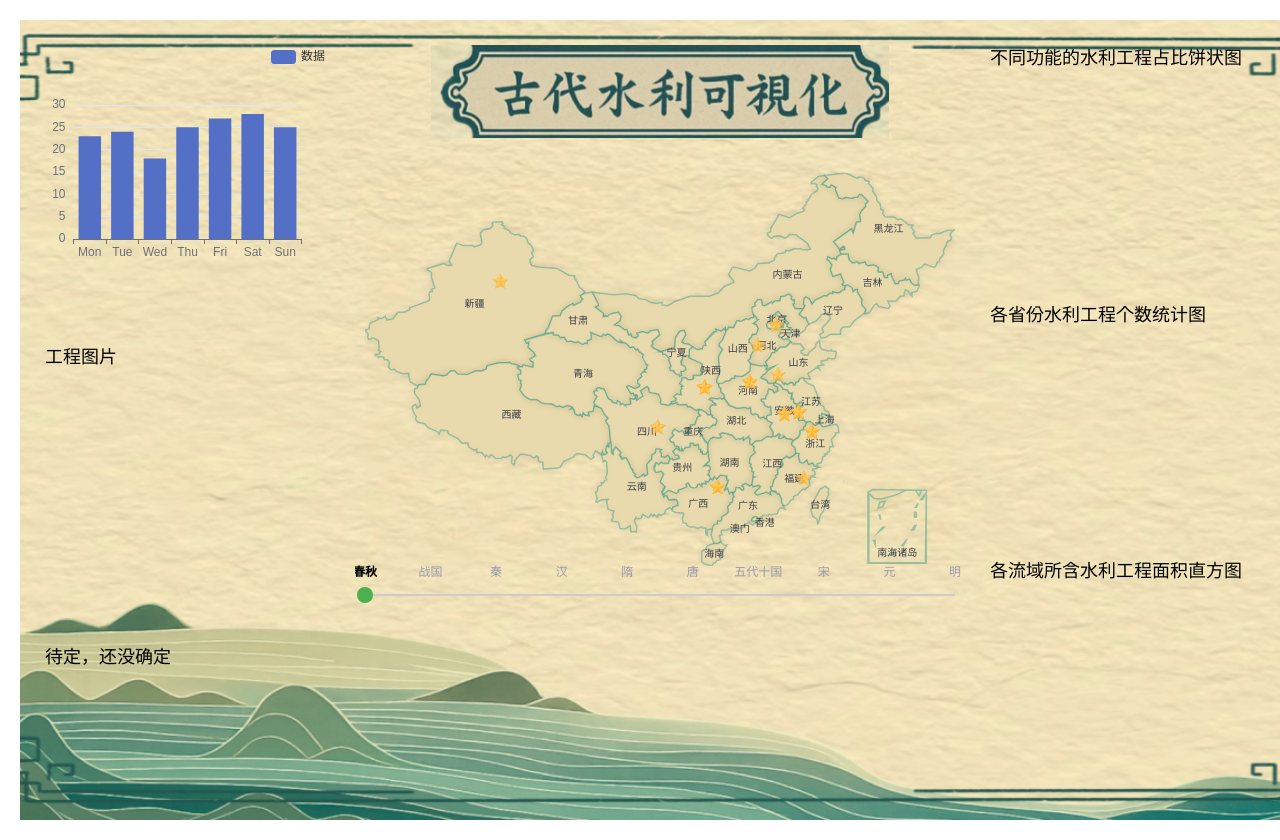
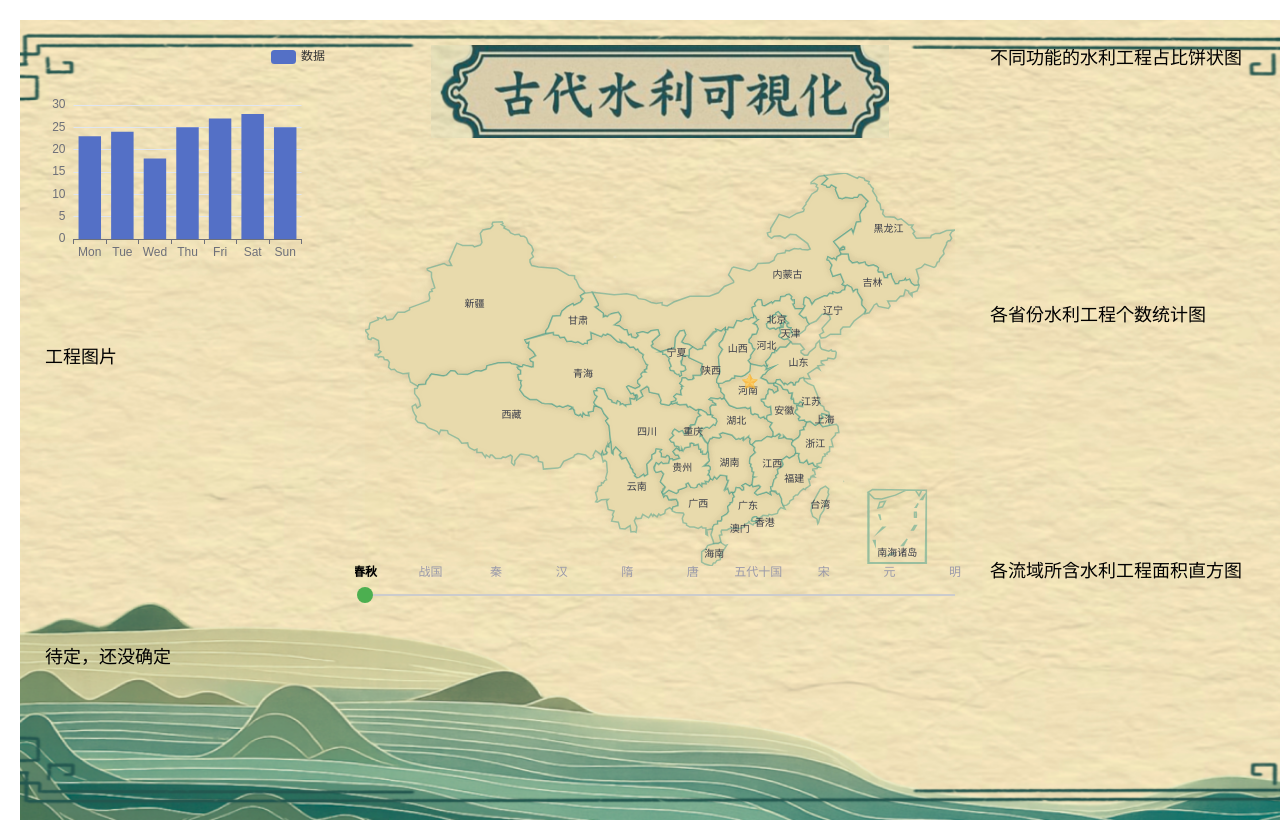
Before and after one commit to Huaixu129/-, a Vue app: page / in a window 1280 px wide. Built offline with nearby package versions, Linux system fonts and the light colour scheme.

Commit message:
实现标点的消失与显现

```diff
--- a/src/App.vue
+++ b/src/App.vue
@@ -16,7 +16,7 @@
       <mapChart class="bg-yellow-400/1 grow" />
     </div>
     <div class="dashboard-item timeline">
-      <timeAxis class="bg-yellow-400/1 p-3 grow" />
+      <timeAxis class="bg-yellow-400/1 p-3 grow" @dynasty-change="onDynastyChange" />
     </div>
     <div class="dashboard-item chart-right-top">
       <graph4 class="h-1/3 box-border pb-4" />
@@ -43,6 +43,18 @@ import graph6 from "./components/graph6.vue";
 import mapChart from "./components/mapChart.vue";
 import T from "./components/T.vue";
 import timeAxis from "./components/timeAxis.vue";
+import { ref, provide } from 'vue';
+
+// 当前朝代状态
+const currentDynasty = ref('春秋');
+
+// 朝代变更处理函数
+const onDynastyChange = (dynasty) => {
+  currentDynasty.value = dynasty;
+};
+
+// 提供当前朝代给其他组件
+provide('currentDynasty', currentDynasty);
 </script>
 
 <style>
--- a/src/components/mapChart.vue
+++ b/src/components/mapChart.vue
@@ -3,20 +3,48 @@
 </template>
 <script setup>
 import mapJson from "../assets/map/china.json";
-import { onMounted, ref } from "vue";
+import { onMounted, ref, inject, watch } from "vue";
 import * as echarts from "echarts";
 import locIcon from '../assets/img/loc.svg';
 import router from '../router';
+import waterProjects from '../data/water_projects_with_dynasty.json';
 
 const chartContainer = ref(null);
+const chart = ref(null);
+// 注入当前朝代状态
+const currentDynasty = inject('currentDynasty');
 
 onMounted(() => {
   echarts.registerMap("china", mapJson);
+  chart.value = echarts.init(chartContainer.value);
+  renderChart();
+
+  // 自适应
+  window.addEventListener("resize", () => {
+    chart.value.resize();
+  });
+});
+
+// 监听朝代变化并重新渲染地图
+watch(currentDynasty, () => {
   renderChart();
 });
 
 const renderChart = () => {
-  const chart = echarts.init(chartContainer.value);
+  if (!chart.value) return;
+
+  // 筛选当前朝代的水利工程
+  const filteredProjects = waterProjects.filter(project =>
+    project.dynasty === currentDynasty.value
+  );
+
+  // 格式化数据为地图所需格式
+  const mapData = filteredProjects.map(project => ({
+    name: project.name,
+    value: project.coordinates,
+    province: project.province,
+    dynasty: project.dynasty
+  }));
 
   const options = {
     geo: {
@@ -63,29 +91,7 @@ const renderChart = () => {
         coordinateSystem: 'geo',
         symbol: `image://${locIcon}`,
         symbolSize: 20,
-        data: [
-          {name: '鸿沟', value: [113.6654, 34.7579], province: '河南省', dynasty: '春秋'},
-          {name: '都江堰', value: [104.0657, 30.6595], province: '四川省', dynasty: '战国'},
-          {name: '郑国渠', value: [108.9480, 34.2632], province: '陕西省', dynasty: '战国'},
-          {name: '引漳十二渠', value: [114.5025, 38.0455], province: '河北省', dynasty: '战国'},
-          {name: '灵渠', value: [110.2983, 25.2748], province: '广西壮族自治区', dynasty: '秦'},
-          {name: '鉴湖', value: [120.1536, 30.2875], province: '浙江省', dynasty: '汉'},
-          {name: '洪泽湖大堤', value: [118.7674, 32.0415], province: '江苏省', dynasty: '汉'},
-          {name: '七门堰', value: [117.2830, 31.8612], province: '安徽省', dynasty: '汉'},
-          {name: '坎儿井', value: [87.6168, 43.8256], province: '新疆维吾尔自治区', dynasty: '汉'},
-          {name: '白渠', value: [108.9482, 34.2634], province: '陕西省', dynasty: '汉'},
-          {name: '龙首渠', value: [108.9484, 34.2636], province: '陕西省', dynasty: '汉'},
-          {name: '邗沟', value: [118.7676, 32.0417], province: '江苏省', dynasty: '隋'},
-          {name: '隋唐大运河', value: [113.6656, 34.7581], province: '河南省', dynasty: '隋'},
-          {name: '它山堰', value: [120.1538, 30.2877], province: '浙江省', dynasty: '唐'},
-          {name: '练湖', value: [118.7678, 32.0419], province: '江苏省', dynasty: '唐'},
-          {name: '相思埭', value: [110.2985, 25.2750], province: '广西壮族自治区', dynasty: '唐'},
-          {name: '钱塘海塘工程', value: [120.1540, 30.2881], province: '浙江省', dynasty: '五代十国'},
-          {name: '芍陂', value: [117.2832, 31.8614], province: '安徽省', dynasty: '五代十国'},
-          {name: '木兰陂', value: [119.3062, 26.0753], province: '福建省', dynasty: '宋'},
-          {name: '通惠河', value: [116.4074, 39.9042], province: '北京市', dynasty: '元'},
-          {name: '戴村坝', value: [116.5871, 35.4050], province: '山东省', dynasty: '明'},
-        ],
+        data: mapData,
         emphasis: {
           itemStyle: {
             color: '#fff'
@@ -95,20 +101,15 @@ const renderChart = () => {
     ]
   };
 
-  chart.setOption(options);
-  chart.on('click', 'series.scatter', (params) => {
-    console.log('点击参数:', params); // 调试用
+  chart.value.setOption(options);
+  chart.value.on('click', 'series.scatter', (params) => {
+    console.log('点击参数:', params);
     if (params && params.name) {
       router.push({ path: '/detail', query: { province: params.name } });
     } else {
       console.error('无效的点击参数:', params);
     }
   });
-
-  // 自适应
-  window.addEventListener("resize", () => {
-    chart.resize();
-  });
 };
 </script>
 <style lang=""></style>
--- a/src/components/timeAxis.vue
+++ b/src/components/timeAxis.vue
@@ -53,6 +53,8 @@
         // Ensure currentDynasty is treated as a number
         this.currentDynasty = Number(this.currentDynasty);
         console.log(`Current Dynasty: ${this.dynasties[this.currentDynasty]}`);
+        // 发射朝代变化事件
+        this.$emit('dynasty-change', this.dynasties[this.currentDynasty]);
       }
     },
     mounted() {
```
Also changed, not shown: src/WPhoto/djy.png (deleted), src/WPhoto/zgq.png (deleted).
